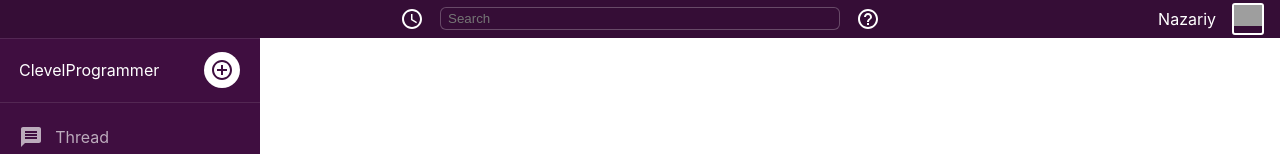
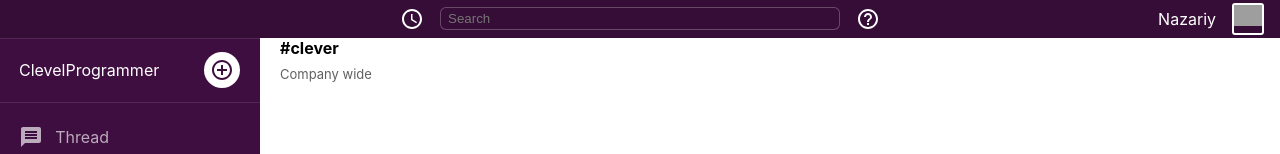
Before and after one commit to Dariuszb94/Slack, a React (Create React App) app: page /room in a window 1280 px wide. Shown: the top 154 px of the page. Built offline with nearby package versions, Linux system fonts and the light colour scheme; no server answers; the database is empty; grey boxes are pictures that could not be loaded.

Commit message:
chat chanell style

```diff
--- a/src/Components/Chat.js
+++ b/src/Components/Chat.js
@@ -5,7 +5,13 @@ import StarBorderIcon from "@material-ui/icons/StarBorder";
 function Chat() {
   return (
     <Container>
-      <Header></Header>
+      <Header>
+        <Channel>
+          <ChannelName>#clever</ChannelName>
+          <ChannelInfo>Company wide</ChannelInfo>
+        </Channel>
+        <ChannelDetails></ChannelDetails>
+      </Header>
       <MessageContainer></MessageContainer>
       <ChatInput></ChatInput>
     </Container>
@@ -17,6 +23,21 @@ const Container = styled.div`
   display: grid;
   grid-template-rows: 64px auto min-content;
 `;
-const Header = styled.div``;
+const Header = styled.div`
+  padding-left: 20px;
+  padding-right: 20px;
+`;
+const Channel = styled.div``;
+const ChannelDetails = styled.div``;
+const ChannelName = styled.div`
+  font-weight: 700;
+`;
+const ChannelInfo = styled.div`
+  font-weight: 400;
+  color: #606060;
+  font-size: 13px;
+  margin-top: 8px;
+`;
+
 const MessageContainer = styled.div``;
 const ChatInput = styled.div``;
```
